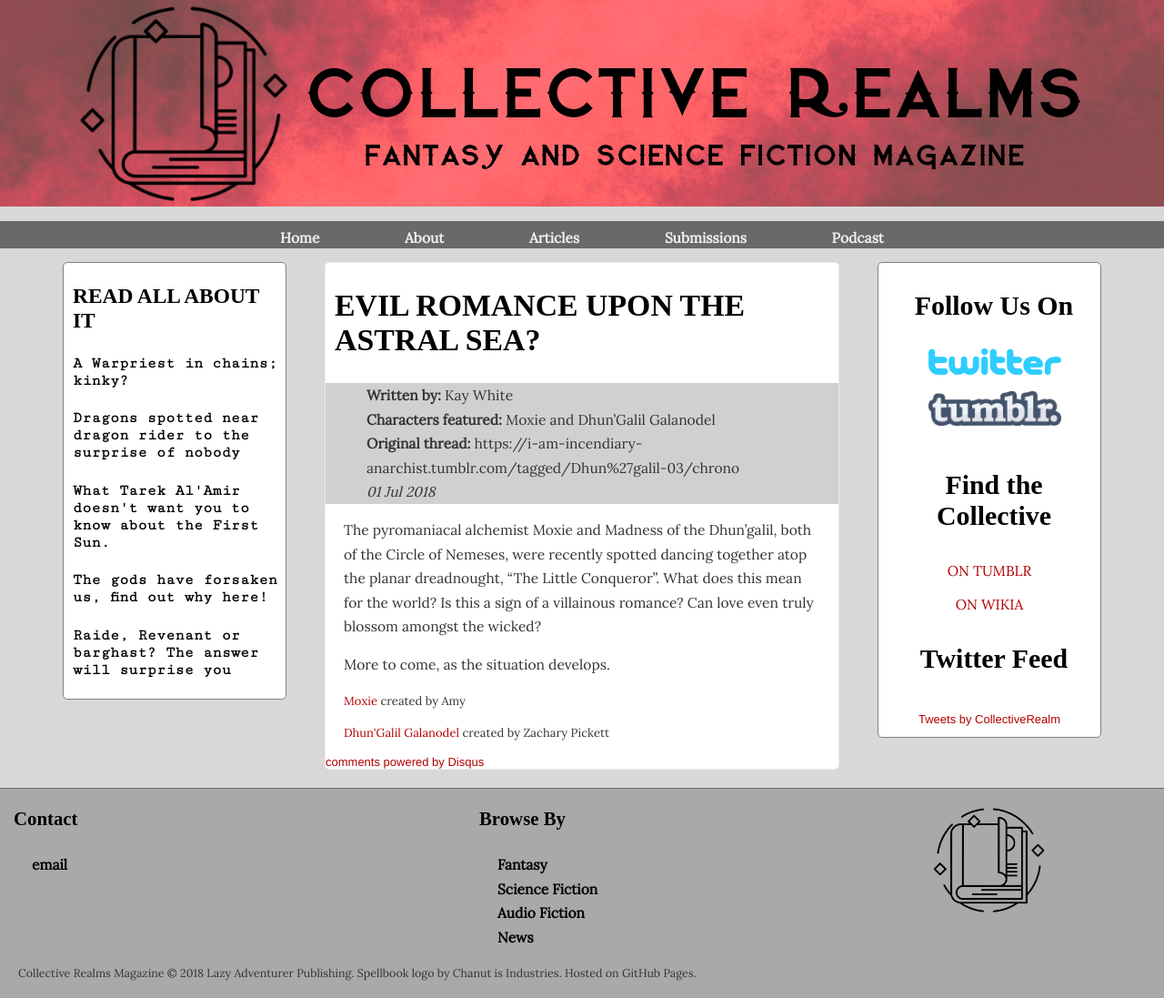
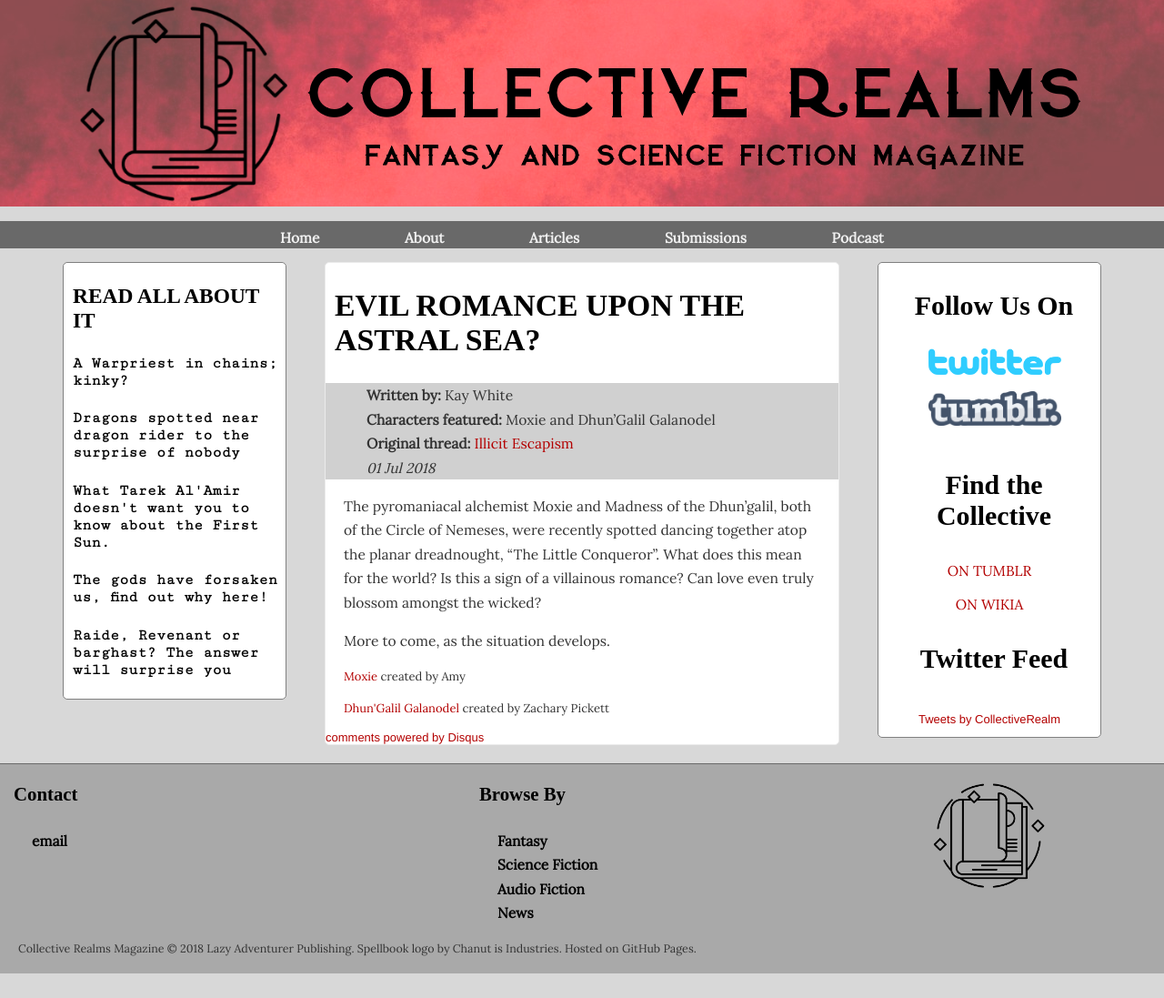
Before and after one commit to collectiverealms/collectiverealms, a Jekyll site: the page built from news/2018-07-01-Evil-Romance.html, in a window 1280 px wide. Shown: the whole page at 91% size. Built offline with Jekyll 4.4.1, drawn with Linux system fonts in a browser that asks for light colours; some web fonts are replaced; comment, search, counter and statistics services are not loaded; after the commit the page ends 1070 px from its top, so only the background shows below that.

Commit message:
Update 2018-07-01-Evil-Romance.html

```diff
--- a/news/2018-07-01-Evil-Romance.html
+++ b/news/2018-07-01-Evil-Romance.html
@@ -3,7 +3,7 @@ layout: news
 title: "EVIL ROMANCE UPON THE ASTRAL SEA?"
 author: Kay White
 characters: Moxie and Dhun’Galil Galanodel
-thread: https://i-am-incendiary-anarchist.tumblr.com/tagged/Dhun%27galil-03/chrono
+thread: <a href="https://i-am-incendiary-anarchist.tumblr.com/tagged/Dhun%27galil-03/chrono">Illicit Escapism</a>
 date: 2018-07-01
 ---
 
```
